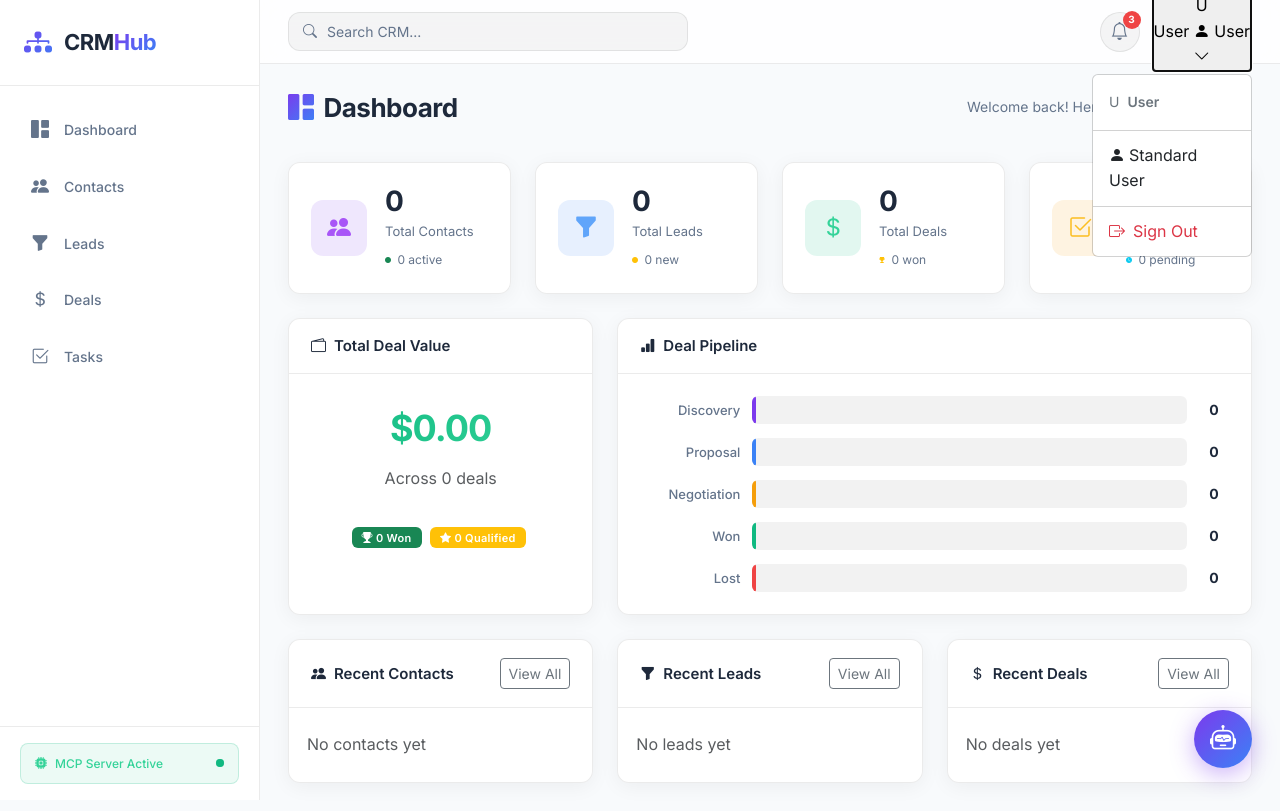
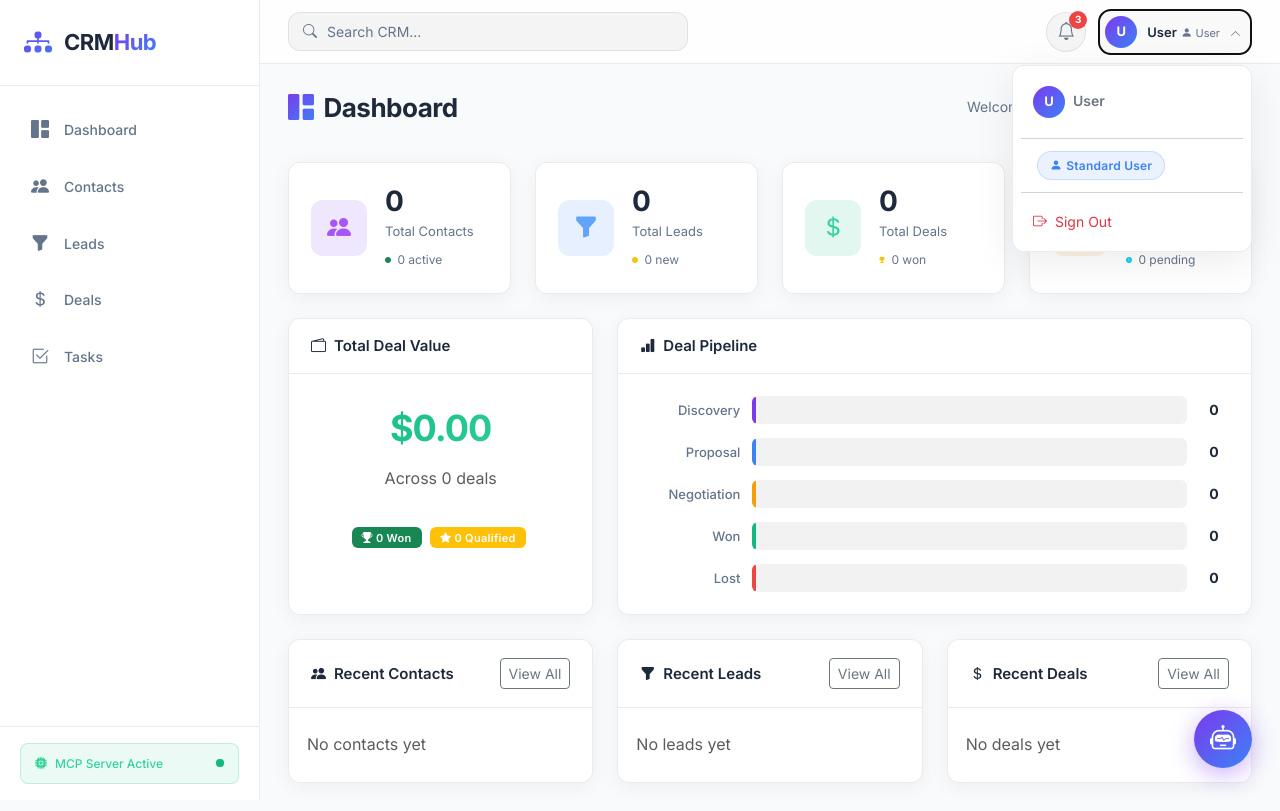
Before and after one commit to MdJafirAshraf/AI-Assisted-CRM-Using-MCP-Server, a FastAPI app: page / in a window 1280 px wide, after a click that opens the changed part. Run offline with FastAPI, Linux system fonts and the light colour scheme; data that the repository does not hold is empty; parts of the project's set-up code (start-up, migrations or seed data) failed here and were passed over.

Commit message:
add css style for user nav

```diff
--- a/app/static/css/style.css
+++ b/app/static/css/style.css
@@ -1056,3 +1056,145 @@ body {
     padding: 0 16px;
   }
 }
+
+/* ═══ User Dropdown ═══ */
+.user-dropdown-btn {
+  display: flex;
+  align-items: center;
+  gap: 10px;
+  padding: 6px 10px 6px 6px;
+  border: 1px solid var(--border-color);
+  border-radius: var(--radius);
+  background: rgba(0, 0, 0, 0.02);
+  cursor: pointer;
+  transition: var(--transition);
+  text-decoration: none;
+  color: var(--text-primary);
+}
+
+.user-dropdown-btn:hover {
+  background: rgba(124, 58, 237, 0.06);
+  border-color: rgba(124, 58, 237, 0.2);
+}
+
+.user-avatar-sm {
+  width: 32px;
+  height: 32px;
+  border-radius: 50%;
+  background: var(--gradient-primary);
+  display: flex;
+  align-items: center;
+  justify-content: center;
+  font-weight: 700;
+  font-size: 13px;
+  color: white;
+  flex-shrink: 0;
+}
+
+.user-dropdown-info {
+  display: flex;
+  flex-direction: column;
+  line-height: 1.2;
+}
+
+.user-dropdown-name {
+  font-size: 13px;
+  font-weight: 600;
+  color: var(--text-primary);
+}
+
+.user-dropdown-role {
+  font-size: 11px;
+  color: var(--text-secondary);
+}
+
+.user-dropdown-btn .bi-chevron-down {
+  font-size: 11px;
+  color: var(--text-secondary);
+  transition: transform 0.2s;
+}
+
+.user-dropdown-btn[aria-expanded="true"] .bi-chevron-down {
+  transform: rotate(180deg);
+}
+
+.user-dropdown-menu {
+  min-width: 240px;
+  padding: 8px;
+  border: 1px solid var(--border-color);
+  border-radius: var(--radius);
+  box-shadow: var(--shadow-lg);
+  background: var(--bg-secondary);
+  margin-top: 8px !important;
+}
+
+.user-dropdown-menu .dropdown-header {
+  padding: 12px;
+  font-size: 14px;
+}
+
+.user-dropdown-menu .dropdown-item {
+  padding: 10px 12px;
+  border-radius: var(--radius-sm);
+  font-size: 14px;
+  transition: var(--transition);
+}
+
+.user-dropdown-menu .dropdown-item:hover {
+  background: rgba(124, 58, 237, 0.06);
+}
+
+.user-dropdown-menu .dropdown-item.text-danger:hover {
+  background: rgba(239, 68, 68, 0.08);
+}
+
+/* ═══ Role Badges ═══ */
+.role-badge {
+  display: inline-flex;
+  align-items: center;
+  padding: 4px 12px;
+  border-radius: 20px;
+  font-size: 12px;
+  font-weight: 600;
+  letter-spacing: 0.02em;
+}
+
+.role-badge-admin {
+  background: rgba(124, 58, 237, 0.1);
+  color: #7c3aed;
+  border: 1px solid rgba(124, 58, 237, 0.2);
+}
+
+.role-badge-user {
+  background: rgba(59, 130, 246, 0.1);
+  color: #3b82f6;
+  border: 1px solid rgba(59, 130, 246, 0.2);
+}
+
+/* Badge variants for user management table */
+.bg-purple-subtle {
+  background: rgba(124, 58, 237, 0.12) !important;
+}
+
+.text-purple {
+  color: #7c3aed !important;
+}
+
+.bg-blue-subtle {
+  background: rgba(59, 130, 246, 0.12) !important;
+}
+
+.text-blue {
+  color: #3b82f6 !important;
+}
+
+/* ═══ Sidebar Section Label ═══ */
+.sidebar-section-label {
+  font-size: 10px;
+  font-weight: 700;
+  text-transform: uppercase;
+  letter-spacing: 1px;
+  color: var(--text-secondary);
+  padding: 8px 16px 4px;
+  opacity: 0.7;
+}
```
